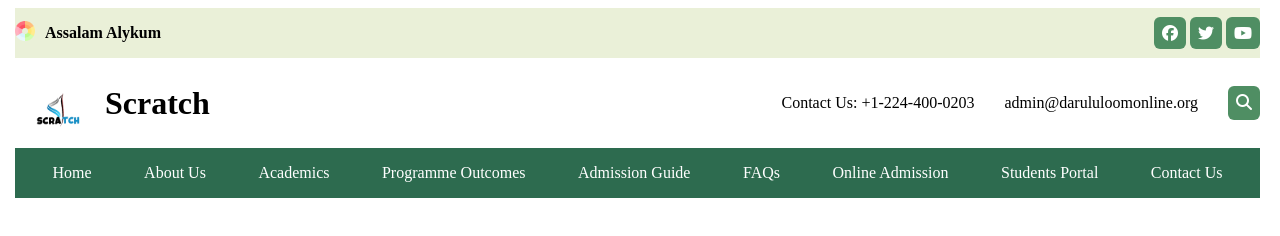
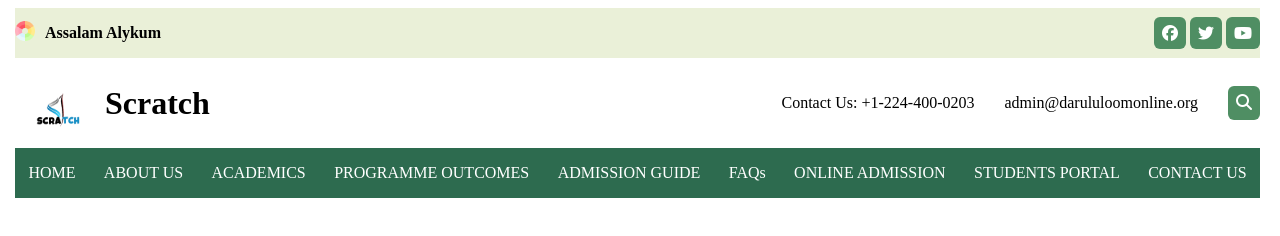
Before and after one commit to Abdur-Rahman-Palash/Scratch, a plain HTML site: page index.html in a window 1280 px wide. Drawn offline with Linux system fonts and the light colour scheme.

Commit message:
uppercase correction

```diff
--- a/index.html
+++ b/index.html
@@ -46,15 +46,15 @@
             </section>
             <section class="third-nav-options">
 
-                    <p>Home</p>
-                    <p>About Us</p>
-                    <p>Academics</p>
-                    <p>Programme Outcomes</p>
-                    <p>Admission Guide</p>
+                    <p>HOME</p>
+                    <p>ABOUT US</p>
+                    <p>ACADEMICS</p>
+                    <p>PROGRAMME OUTCOMES</p>
+                    <p>ADMISSION GUIDE</p>
                     <p>FAQs</p>
-                    <p>Online Admission</p>
-                    <p>Students Portal</p>
-                    <p>Contact Us</p>
+                    <p>ONLINE ADMISSION</p>
+                    <p>STUDENTS PORTAL</p>
+                    <p>CONTACT US</p>
             </section>
         </nav>
     </header>
```
